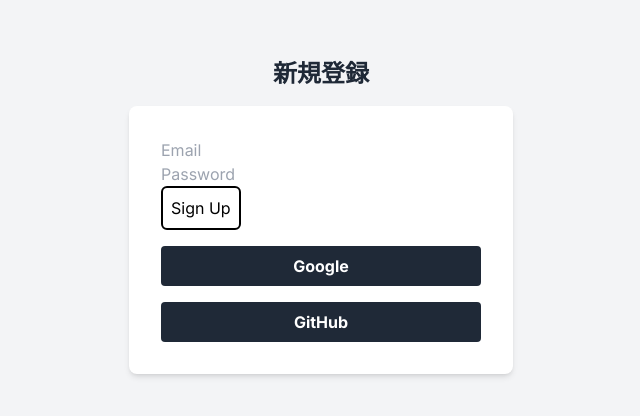
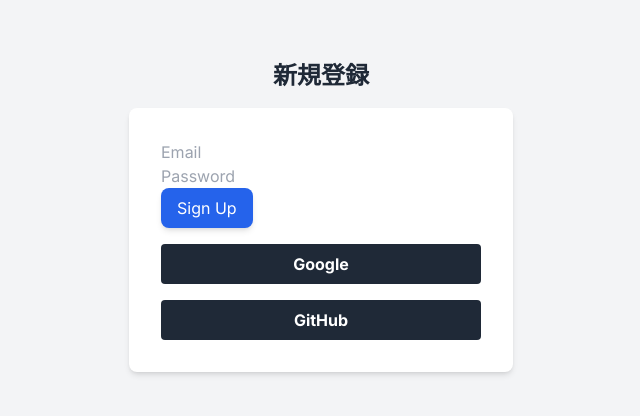
Before and after one commit to kou7306/GeekLink_frontend, a Next.js app: page /sign-up in a window 1280 px wide. Shown: the part 184-600 px from the top of the page, without its empty margins (319-959 px from the left). Built offline with nearby package versions, Linux system fonts and the light colour scheme.

Commit message:
サインアップボタンのスタイリングを実装

```diff
--- a/src/components/auth/SignUpButton.tsx
+++ b/src/components/auth/SignUpButton.tsx
@@ -1,3 +1,4 @@
+// src/components/auth/SignUpButton.tsx
 "use client";
 
 import { signUpAction } from "@/actions/users";
@@ -20,7 +21,7 @@ function SignUpButton({ email, password }: SignUpButtonProps) {
       const { errorMessage } = await signUpAction(email, password);
       if (!errorMessage) {
         router.push("/login");
-        toast.success("Successfully signed up! Please sign in.")
+        toast.success("Successfully signed up! Please sign in.");
       } else {
         toast.error(errorMessage);
       }
@@ -29,9 +30,9 @@ function SignUpButton({ email, password }: SignUpButtonProps) {
 
   return (
     <button
-      className="border-2 border-black p-2 rounded-md hover:bg-black hover:text-white"
       onClick={() => handleSignUp()}
       disabled={isPending}
+      className="px-4 py-2 bg-blue-600 text-white rounded-lg shadow-md hover:bg-blue-700 transition-colors duration-200 ease-in-out"
     >
       {isPending ? "Signing up..." : "Sign Up"}
     </button>
```
